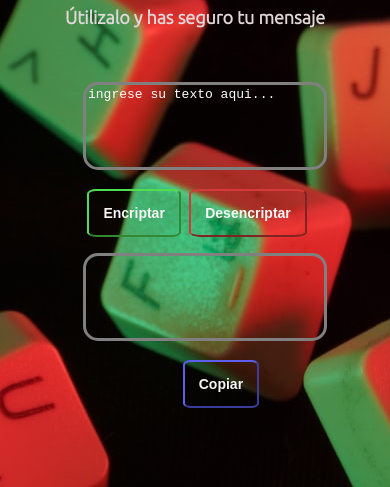
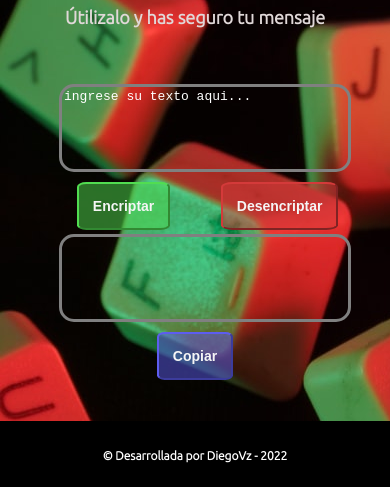
Before and after one commit to diegovz-A/EncriptadorAlura, a plain HTML site: page index.html in a window 390 px wide. Shown: the part 73-560 px from the top of the page. Drawn offline with Linux system fonts and the light colour scheme.

Commit message:
Mejorando posicionamiento botonesy sus colores, transformando en minusculas texto ingresado

```diff
--- a/index.html
+++ b/index.html
@@ -20,17 +20,17 @@
 
         <section class="contenedor">
 
-            <div class="contenedores">
+            <div class="contenedores cont__encriptador">
 
                 <div class="encriptador">
-                    <textarea name="encriptador" id="cryptoText" cols="30" rows="10" placeholder="Ingrese su texto aqui..."></textarea>
+                    <textarea name="encriptador" class="cryptoText" id="cryptoText" cols="30" rows="10" placeholder="Ingrese su texto aqui..."></textarea>
                 </div>
 
                 <div class="botones-caja">
                     <label for="btnEncriptador"></label>
-                    <input class="botones" type="button" value="Encriptar" id="btnEncriptador" >
+                    <input class="botones btnEncriptador" type="button" value="Encriptar">
                     <label for="btnDesencriptador"></label>
-                    <input class="botones" type="button" value="Desencriptar"  id="btnDesencriptador">
+                    <input class="botones btnDesencriptador" type="button" value="Desencriptar">
                 </div>
 
             </div>
@@ -38,12 +38,12 @@
             <div class="contenedores">
 
                 <div class="resultado">
-                    <textarea name="resultado" id="resultadoText" cols="100" rows="10"></textarea>
+                    <textarea class="resultadoText" name="resultado" id="" cols="100" rows="10"></textarea>
                 </div>
 
-                <div class="botones-caja">
+                <div class="botones-caja btncaja__copiar">
                     <label for="btnCopiar"></label>
-                    <input class="botones" type="button" value="Copiar" id="btnCopiar">
+                    <input class="botones btnCopiar" type="button" value="Copiar">
                 </div>
             </div>
 
--- a/reset.css
+++ /dev/null
@@ -1,48 +0,0 @@
-/* http://meyerweb.com/eric/tools/css/reset/
-   v2.0 | 20110126
-   License: none (public domain)
-*/
-
-html, body, div, span, applet, object, iframe,
-h1, h2, h3, h4, h5, h6, p, blockquote, pre,
-a, abbr, acronym, address, big, cite, code,
-del, dfn, em, img, ins, kbd, q, s, samp,
-small, strike, strong, sub, sup, tt, var,
-b, u, i, center,
-dl, dt, dd, ol, ul, li,
-fieldset, form, label, legend,
-table, caption, tbody, tfoot, thead, tr, th, td,
-article, aside, canvas, details, embed,
-figure, figcaption, footer, header, hgroup,
-menu, nav, output, ruby, section, summary,
-time, mark, audio, video {
-	margin: 0;
-	padding: 0;
-	border: 0;
-	font-size: 100%;
-	font: inherit;
-	vertical-align: baseline;
-}
-/* HTML5 display-role reset for older browsers */
-article, aside, details, figcaption, figure,
-footer, header, hgroup, menu, nav, section {
-	display: block;
-}
-body {
-	line-height: 1;
-}
-ol, ul {
-	list-style: none;
-}
-blockquote, q {
-	quotes: none;
-}
-blockquote:before, blockquote:after,
-q:before, q:after {
-	content: '';
-	content: none;
-}
-table {
-	border-collapse: collapse;
-	border-spacing: 0;
-}
--- a/scripts.js
+++ b/scripts.js
@@ -1,4 +1,4 @@
-var resultado  = document.getElementById("resultadoText");
+var resultado  = document.querySelector(".resultadoText");
 
 var a = "ai";
 var e = "enter";
@@ -8,7 +8,9 @@
 
 function encriptar(){
     var nuevoTexto = "";
-    var texto = document.getElementById("cryptoText").value;
+    var texto = document.querySelector(".cryptoText").value;
+    texto = texto.toLowerCase();
+
     for (var index = 0; index < texto.length; index++){
 
         if (texto[index] == "a"){
@@ -37,11 +39,12 @@
     }
     resultado.value = nuevoTexto;
 
+
 }
 function desencriptar(){
 
     var nuevoTexto = "";
-    var texto = document.getElementById("cryptoText").value;
+    var texto = document.querySelector(".cryptoText").value;
 
     for (var index = 0; index < texto.length; index++){
 
@@ -99,7 +102,7 @@
             nuevoTexto += texto[index];
         }
     }
-    document.getElementById("resultadoText").value = nuevoTexto;
+    document.querySelector(".resultadoText").value = nuevoTexto;
 }
 
 function copiarTexto (){
@@ -115,6 +118,6 @@
 
 
 
-document.getElementById("btnEncriptador").onclick = encriptar;
-document.getElementById("btnDesencriptador").onclick = desencriptar;
-document.getElementById("btnCopiar").onclick = copiarTexto;
+document.querySelector(".btnEncriptador").onclick = encriptar;
+document.querySelector(".btnDesencriptador").onclick = desencriptar;
+document.querySelector(".btnCopiar").onclick = copiarTexto;
--- a/style.css
+++ b/style.css
@@ -3,8 +3,7 @@
     font-family:'Ubuntu', sans-serif;
     margin:0 auto;
     flex-direction: column;
-    min-height: 100vh;
-    background-image: url(imagenes/Fondo.jpg);
+    background: url(imagenes/Fondo.jpg);
 }
 header{
     background:content-box;
@@ -23,23 +22,26 @@
 }
 .contenedor{
     display: flex;
+    flex-direction: column;
     width: 100%;
     padding-top: 10%;
     padding-bottom: 10%;
-    flex-wrap: wrap;
 }
 
 .contenedores{
     display: flex;
-}
-.encriptador{
-    display: inline-block;
+    flex-direction: row;
 }
 .botones-caja{
     display: flex;
     flex-direction: row;
-    padding: 1em;
+    width: 40vw;
     align-items: center;
+    justify-content: space-around;
+    flex-wrap: wrap;
+}
+.btncaja__copiar{
+    justify-content: center;
 }
 .botones{
     background:content-box;
@@ -47,8 +49,9 @@
     padding: 1em;
     font-weight: bold;
     font-size: 18px;
+    width: auto;
 }
-#cryptoText{
+.cryptoText{
     resize: none;
     background:content-box;
     margin-left: 20px;
@@ -61,33 +64,32 @@
     color: white;
 
 }
-#cryptoText::placeholder{
+.cryptoText::placeholder{
     color: #fff;
     font-size: 15px;
 }
-#btnEncriptador{
+.btnEncriptador{
     color: whitesmoke;
     border-color: rgb(81, 221, 81);
+    background: rgb(81, 221, 81, .5);
 }
-#btnEncriptador:hover{
+.btnDesencriptador{
+    color: whitesmoke;
+    border-color:rgb(212, 58, 58);
+    background: rgb(212, 58, 58, .5);
+}
+
+.btnEncriptador:hover{
     background: rgb(81, 221, 81);
     color: black;
     border-color: black;
 }
-#btnDesencriptador{
-    color: whitesmoke;
-    border-color:rgb(212, 58, 58);
-}
-#btnDesencriptador:hover{
+.btnDesencriptador:hover{
     background:rgb(212, 58, 58);
     color: black;
     border-color: black;
 }
-
-.resultado{
-    display:inline-block;
-}
-#resultadoText{
+.resultadoText{
     background: fixed;
     border: 5px solid grey;
     border-radius: 15px;
@@ -98,11 +100,12 @@
     font-size: 18px;
     color: whitesmoke;
 }
-#btnCopiar{
+.btnCopiar{
     color: whitesmoke;
     border-color: rgb(93, 93, 240);
+    background: rgb(93, 93, 240, .5);
 }
-#btnCopiar:hover{
+.btnCopiar:hover{
     background:rgb(93, 93, 240);
     color: black;
     border-color: black;
@@ -129,26 +132,45 @@
     h1{
         text-align: center;
     }
-    .contenedores,.contenedor,.encriptador,.botones-caja,.resultado,.piePagina,.contacto{
-        width: auto;
-    }
-    .contenedores{
-        display:flex;
-        flex-direction: column;
-        align-content: center;
-        margin: 0 auto;
-    }
-    #cryptoText, #resultadoText{
-        border: 3px solid grey;
-        font-size: 13px;
-    }
-    #cryptoText::placeholder{
-        font-size: 13px;
-    }
-    .botones-caja{
-        justify-content: space-evenly;
-    }
     .botones{
         font-size: 14px;
     }
+    .botones-caja{
+        align-items: center;
+        box-sizing: border-box;
+        width: 80vw;
+        flex-direction: row;
+        flex-wrap: nowrap;
+        justify-content: space-around;
+        margin-top: 10px;
+    }
+    .btncaja__copiar{
+        justify-content: center;
+    }
+    .contenedor{
+        display: flex;
+        justify-content: space-around;
+        height: 300px;
+    }
+    .contenedores{
+        display: flex;
+        flex-direction: column;
+        width: 100%;
+        justify-content: center;
+        align-items: center;
+    }
+    .cryptoText, .resultadoText{
+        border: 3px solid grey;
+        font-size: 13px;
+        width: 80vw;
+    }
+    .cryptoText::placeholder{
+        font-size: 13px;
+    }
+    .encriptador, .resultado{
+        align-items: center;
+        display: flex;
+        justify-content: center;
+        width: 80vw;
+    }
 }
```
